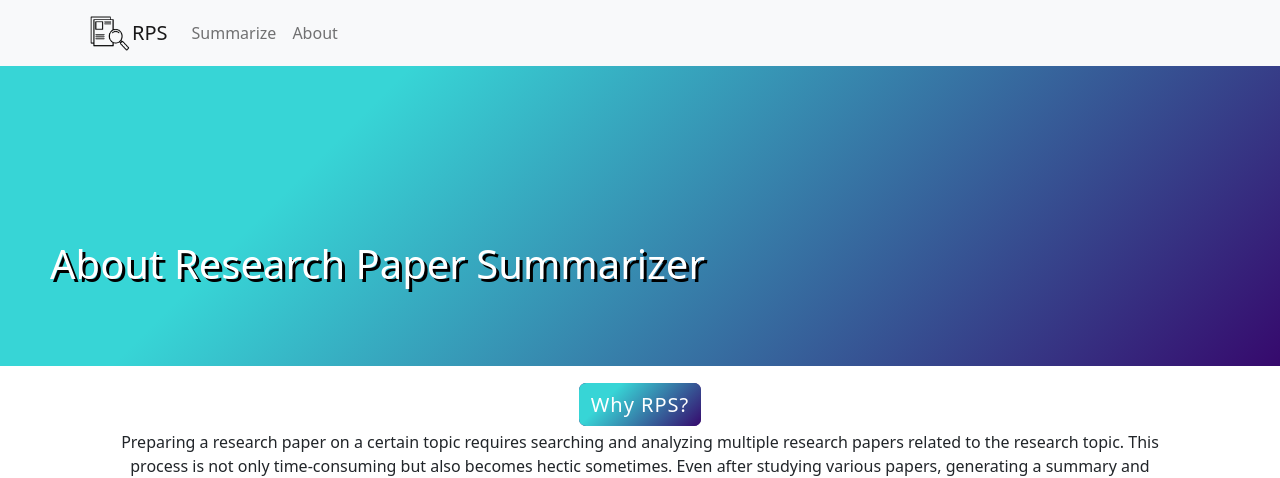
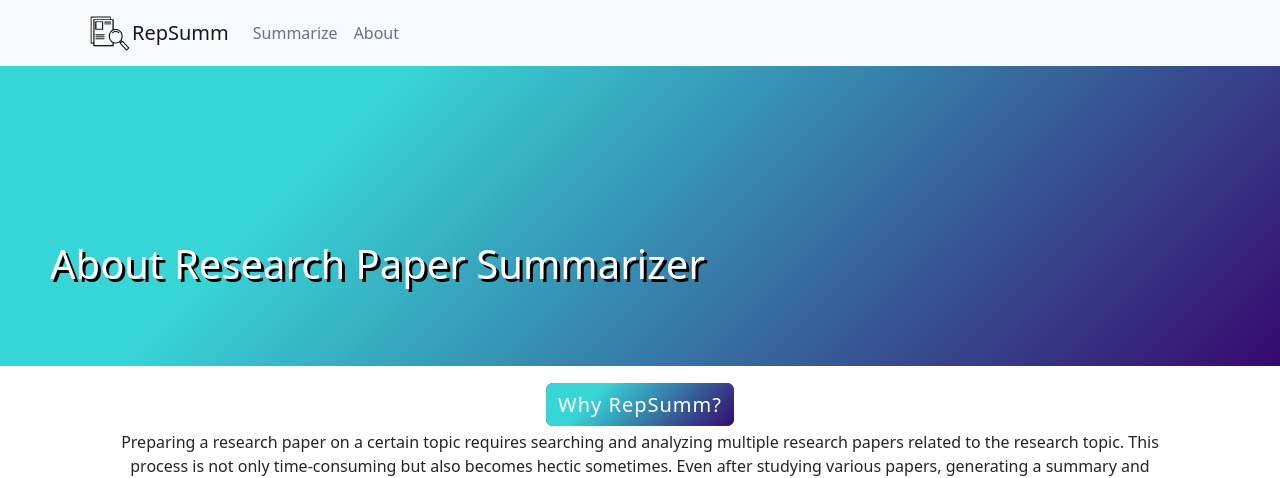
Before and after one commit to kadammayuresh008/repsumm, a React (Create React App) app in the folder frontend/: page /About in a window 1280 px wide. Shown: the top 478 px of the page. Built offline with nearby package versions, Linux system fonts and the light colour scheme.

Commit message:
Replaced Platform name to RepSumm

```diff
--- a/frontend/src/HelperComponents/WebNavbar.jsx
+++ b/frontend/src/HelperComponents/WebNavbar.jsx
@@ -17,7 +17,7 @@ class WebNavbar extends React.Component {
             src={LogoImage}
             alt="Not found"
             style={imgStyle}></img>
-        <Navbar.Brand href="/">RPS</Navbar.Brand>
+        <Navbar.Brand href="/">RepSumm</Navbar.Brand>
         <Navbar.Toggle aria-controls="basic-navbar-nav" />
         <Navbar.Collapse id="basic-navbar-nav">
           <Nav className="me-auto">
--- a/frontend/src/components/About.jsx
+++ b/frontend/src/components/About.jsx
@@ -19,7 +19,7 @@ const About = () => {
             <br></br>
             <div className="container">
                 {/* <Heading className="" name="Why RPS?"></Heading> */}
-                <span className="titleTextStyle">Why RPS?</span>
+                <span className="titleTextStyle">Why RepSumm?</span>
                 <p style={{margin: "10px"}}>
                 Preparing a research paper on a certain topic requires searching and analyzing multiple research papers related to the research topic. This process is not only time-consuming but also becomes hectic sometimes. Even after studying various papers, generating a summary and concluding results from it becomes difficult.Hence, this difficulty in reading multiple articles and understanding the actual content of the articles, made us realize the acute need for an application where a summarization of the research paper can be possible. This thought inspired us to design this web application to solve this problem. The web application designed will summarize the multiple research papers of a particular topic.
                 </p>
```
Also changed, not shown: frontend/src/Images/logo.png (added).
